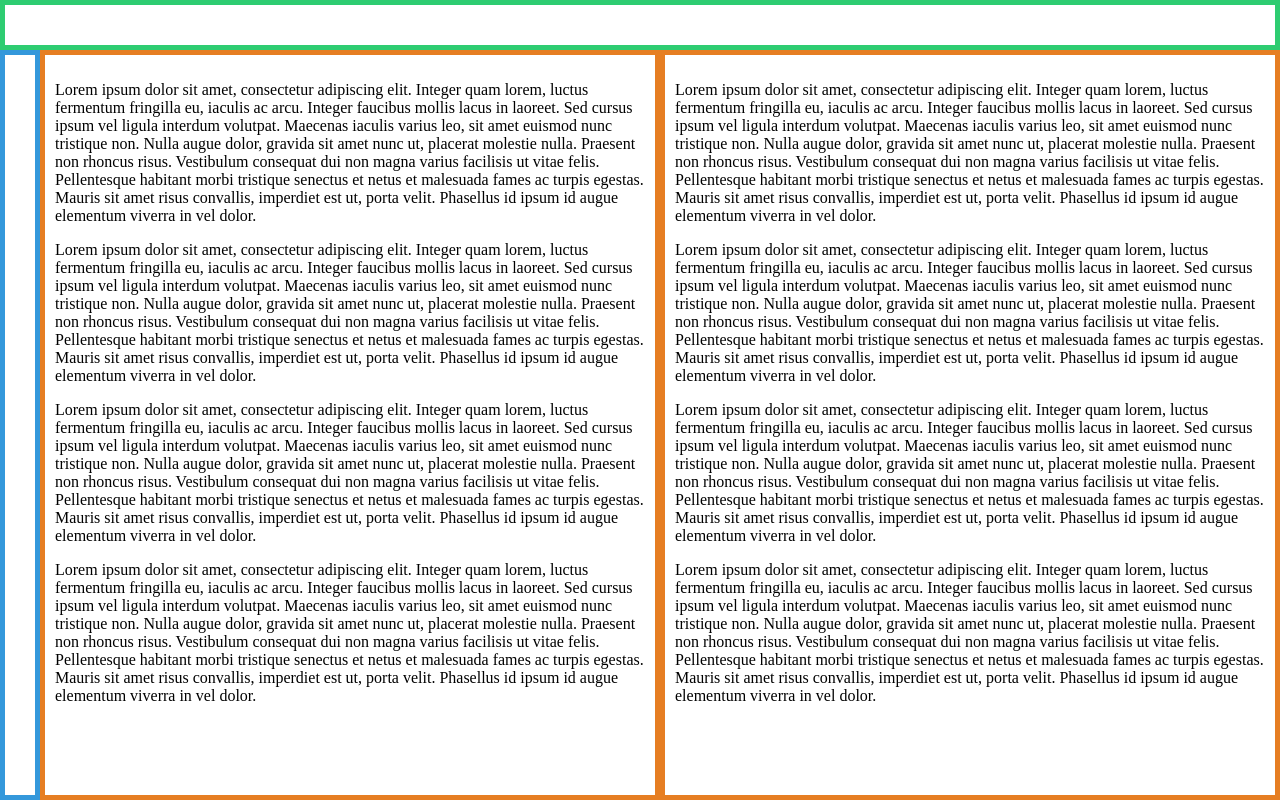
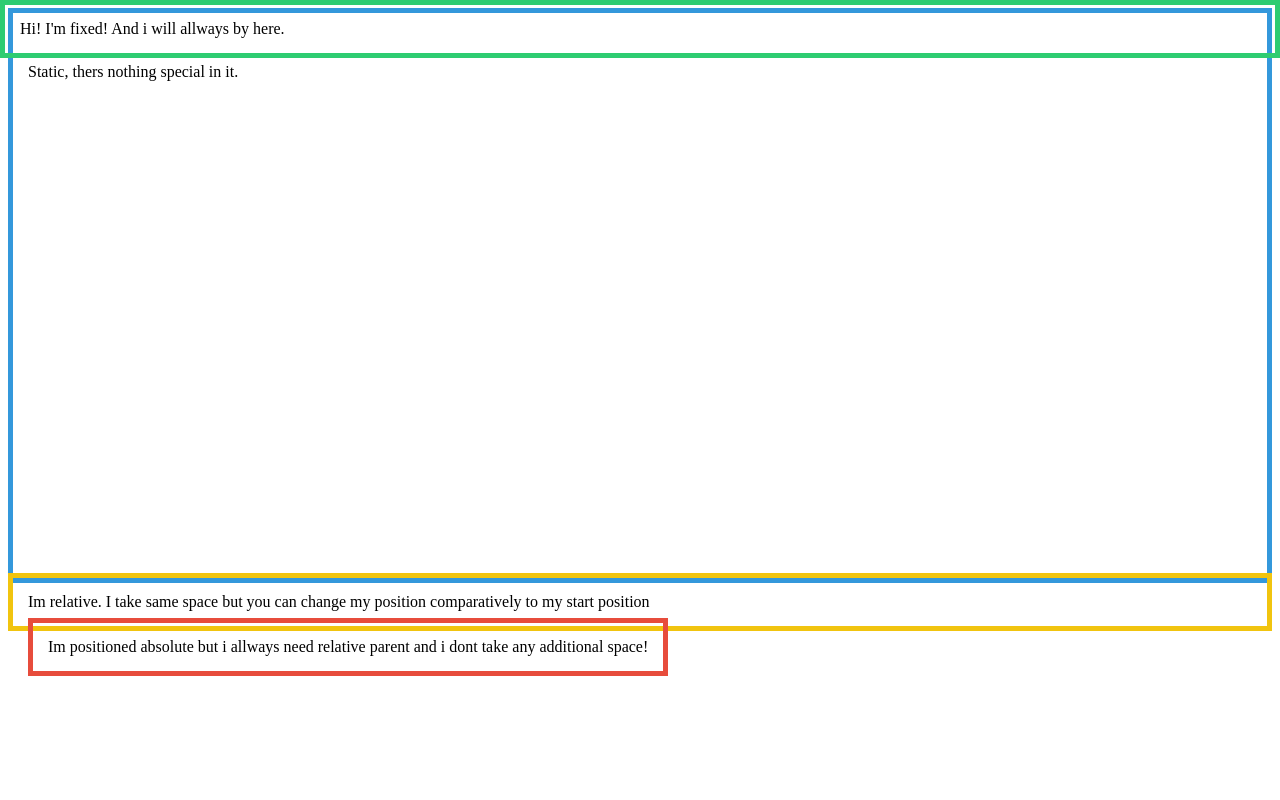
Before and after one commit to kojak01/javascript-blog, a website: page index.html in a window 1280 px wide. Drawn offline with Linux system fonts and the light colour scheme.

Commit message:
positions propertis

```diff
--- a/index.html
+++ b/index.html
@@ -5,19 +5,15 @@
 	<link rel="stylesheet" type="text/css" href="style.css">
 </head>
 <body>
-    <div class="header"></div>
-    <div class="nav"></div>
-    <div class="col">
-    	<p>Lorem ipsum dolor sit amet, consectetur adipiscing elit. Integer quam lorem, luctus fermentum fringilla eu, iaculis ac arcu. Integer faucibus mollis lacus in laoreet. Sed cursus ipsum vel ligula interdum volutpat. Maecenas iaculis varius leo, sit amet euismod nunc tristique non. Nulla augue dolor, gravida sit amet nunc ut, placerat molestie nulla. Praesent non rhoncus risus. Vestibulum consequat dui non magna varius facilisis ut vitae felis. Pellentesque habitant morbi tristique senectus et netus et malesuada fames ac turpis egestas. Mauris sit amet risus convallis, imperdiet est ut, porta velit. Phasellus id ipsum id augue elementum viverra in vel dolor.</p>
-    	<p>Lorem ipsum dolor sit amet, consectetur adipiscing elit. Integer quam lorem, luctus fermentum fringilla eu, iaculis ac arcu. Integer faucibus mollis lacus in laoreet. Sed cursus ipsum vel ligula interdum volutpat. Maecenas iaculis varius leo, sit amet euismod nunc tristique non. Nulla augue dolor, gravida sit amet nunc ut, placerat molestie nulla. Praesent non rhoncus risus. Vestibulum consequat dui non magna varius facilisis ut vitae felis. Pellentesque habitant morbi tristique senectus et netus et malesuada fames ac turpis egestas. Mauris sit amet risus convallis, imperdiet est ut, porta velit. Phasellus id ipsum id augue elementum viverra in vel dolor.</p>
-    	<p>Lorem ipsum dolor sit amet, consectetur adipiscing elit. Integer quam lorem, luctus fermentum fringilla eu, iaculis ac arcu. Integer faucibus mollis lacus in laoreet. Sed cursus ipsum vel ligula interdum volutpat. Maecenas iaculis varius leo, sit amet euismod nunc tristique non. Nulla augue dolor, gravida sit amet nunc ut, placerat molestie nulla. Praesent non rhoncus risus. Vestibulum consequat dui non magna varius facilisis ut vitae felis. Pellentesque habitant morbi tristique senectus et netus et malesuada fames ac turpis egestas. Mauris sit amet risus convallis, imperdiet est ut, porta velit. Phasellus id ipsum id augue elementum viverra in vel dolor.</p>
-    	<p>Lorem ipsum dolor sit amet, consectetur adipiscing elit. Integer quam lorem, luctus fermentum fringilla eu, iaculis ac arcu. Integer faucibus mollis lacus in laoreet. Sed cursus ipsum vel ligula interdum volutpat. Maecenas iaculis varius leo, sit amet euismod nunc tristique non. Nulla augue dolor, gravida sit amet nunc ut, placerat molestie nulla. Praesent non rhoncus risus. Vestibulum consequat dui non magna varius facilisis ut vitae felis. Pellentesque habitant morbi tristique senectus et netus et malesuada fames ac turpis egestas. Mauris sit amet risus convallis, imperdiet est ut, porta velit. Phasellus id ipsum id augue elementum viverra in vel dolor.</p>
+    <div class="position-fixed">
+    	Hi! I'm fixed! And i will allways by here.
     </div>
-    <div class="col">
-    	<p>Lorem ipsum dolor sit amet, consectetur adipiscing elit. Integer quam lorem, luctus fermentum fringilla eu, iaculis ac arcu. Integer faucibus mollis lacus in laoreet. Sed cursus ipsum vel ligula interdum volutpat. Maecenas iaculis varius leo, sit amet euismod nunc tristique non. Nulla augue dolor, gravida sit amet nunc ut, placerat molestie nulla. Praesent non rhoncus risus. Vestibulum consequat dui non magna varius facilisis ut vitae felis. Pellentesque habitant morbi tristique senectus et netus et malesuada fames ac turpis egestas. Mauris sit amet risus convallis, imperdiet est ut, porta velit. Phasellus id ipsum id augue elementum viverra in vel dolor.</p>
-    	<p>Lorem ipsum dolor sit amet, consectetur adipiscing elit. Integer quam lorem, luctus fermentum fringilla eu, iaculis ac arcu. Integer faucibus mollis lacus in laoreet. Sed cursus ipsum vel ligula interdum volutpat. Maecenas iaculis varius leo, sit amet euismod nunc tristique non. Nulla augue dolor, gravida sit amet nunc ut, placerat molestie nulla. Praesent non rhoncus risus. Vestibulum consequat dui non magna varius facilisis ut vitae felis. Pellentesque habitant morbi tristique senectus et netus et malesuada fames ac turpis egestas. Mauris sit amet risus convallis, imperdiet est ut, porta velit. Phasellus id ipsum id augue elementum viverra in vel dolor.</p>
-    	<p>Lorem ipsum dolor sit amet, consectetur adipiscing elit. Integer quam lorem, luctus fermentum fringilla eu, iaculis ac arcu. Integer faucibus mollis lacus in laoreet. Sed cursus ipsum vel ligula interdum volutpat. Maecenas iaculis varius leo, sit amet euismod nunc tristique non. Nulla augue dolor, gravida sit amet nunc ut, placerat molestie nulla. Praesent non rhoncus risus. Vestibulum consequat dui non magna varius facilisis ut vitae felis. Pellentesque habitant morbi tristique senectus et netus et malesuada fames ac turpis egestas. Mauris sit amet risus convallis, imperdiet est ut, porta velit. Phasellus id ipsum id augue elementum viverra in vel dolor.</p>
-    	<p>Lorem ipsum dolor sit amet, consectetur adipiscing elit. Integer quam lorem, luctus fermentum fringilla eu, iaculis ac arcu. Integer faucibus mollis lacus in laoreet. Sed cursus ipsum vel ligula interdum volutpat. Maecenas iaculis varius leo, sit amet euismod nunc tristique non. Nulla augue dolor, gravida sit amet nunc ut, placerat molestie nulla. Praesent non rhoncus risus. Vestibulum consequat dui non magna varius facilisis ut vitae felis. Pellentesque habitant morbi tristique senectus et netus et malesuada fames ac turpis egestas. Mauris sit amet risus convallis, imperdiet est ut, porta velit. Phasellus id ipsum id augue elementum viverra in vel dolor.</p>
+    <div class="position-static">
+    	Static, thers nothing special in it.
+    </div>
+    <div class="position-relative">
+    	Im relative. I take same space but you can change my position comparatively to my start position
+    	<div class="position-absolute">Im positioned absolute but i allways need relative parent and i dont take any additional space!</div>
     </div>
 </body>
 </html>
--- a/style.css
+++ b/style.css
@@ -1,28 +1,27 @@
-body {
-    margin: 0;
-    overflow: hidden;
+div {
+	border: 5px solid gray;
+	padding: 15px;
 }
-div {
-    border: 5px solid;
-	box-sizing: border-box;
+.position-fixed {
+	border-color: #2ecc71;
+	position: fixed;
+	top: 0;
+	left: 0;
+	right: 0;
 }
-.header {
-    height: 50px;
-    border-color: #2ecc71;
+.position-static {
+	position: static;
+	border-color: #3498db;
+	height: 500px;
+	padding-top: 50px
 }
-.nav {
-	border-color: #3498db;
-	width: 40px;
-	float: left;
-	height: calc(100vh - 50px);
+.position-relative {
+	position: relative;
+	border-color: #f1c40f;
+	top: -10px;
 }
-.col {
-	float: left;
-	height: calc(100vh - 50px);
-	width: calc(50vw - 20px);
-	border-color: #e67e22;
-	padding: 10px;
-	overflow: auto;
-
-
+.position-absolute {
+	position: absolute;
+	border-color: #e74c3c;
+	top: 40px;
 }
```
